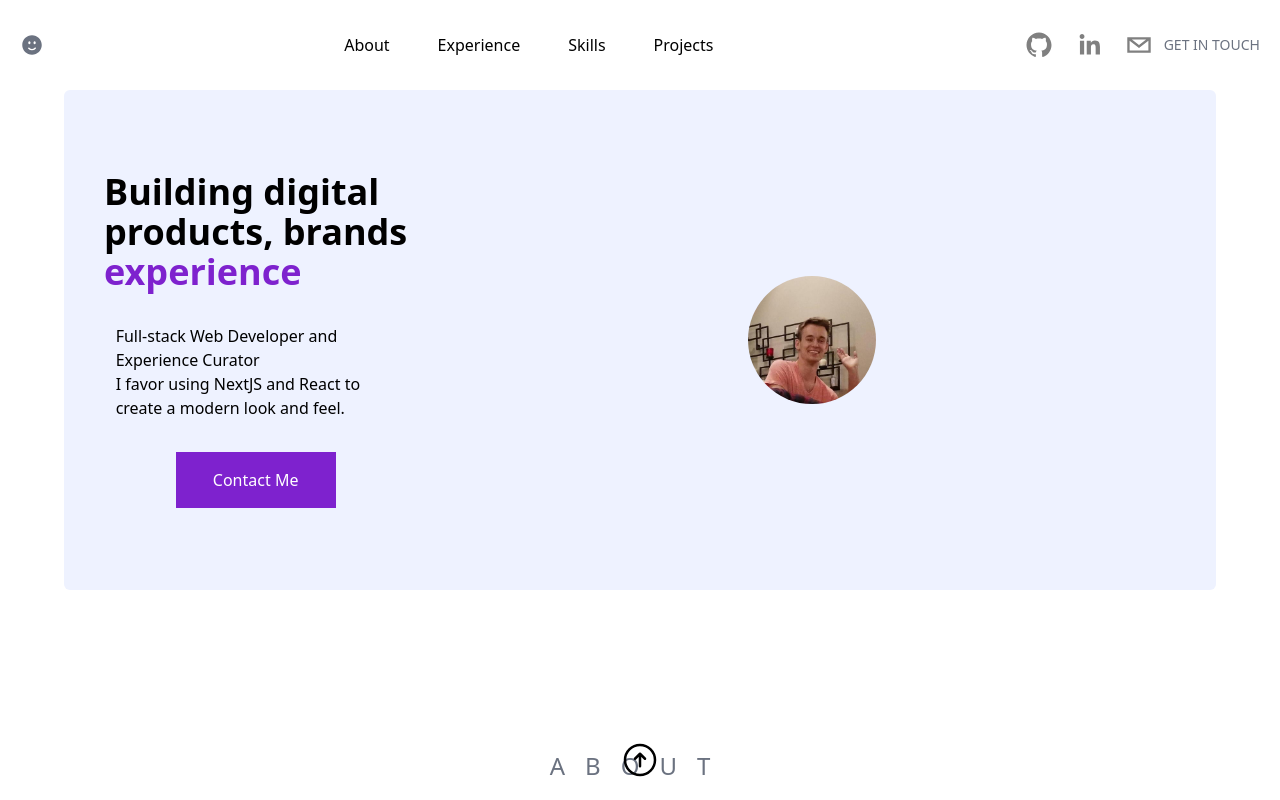
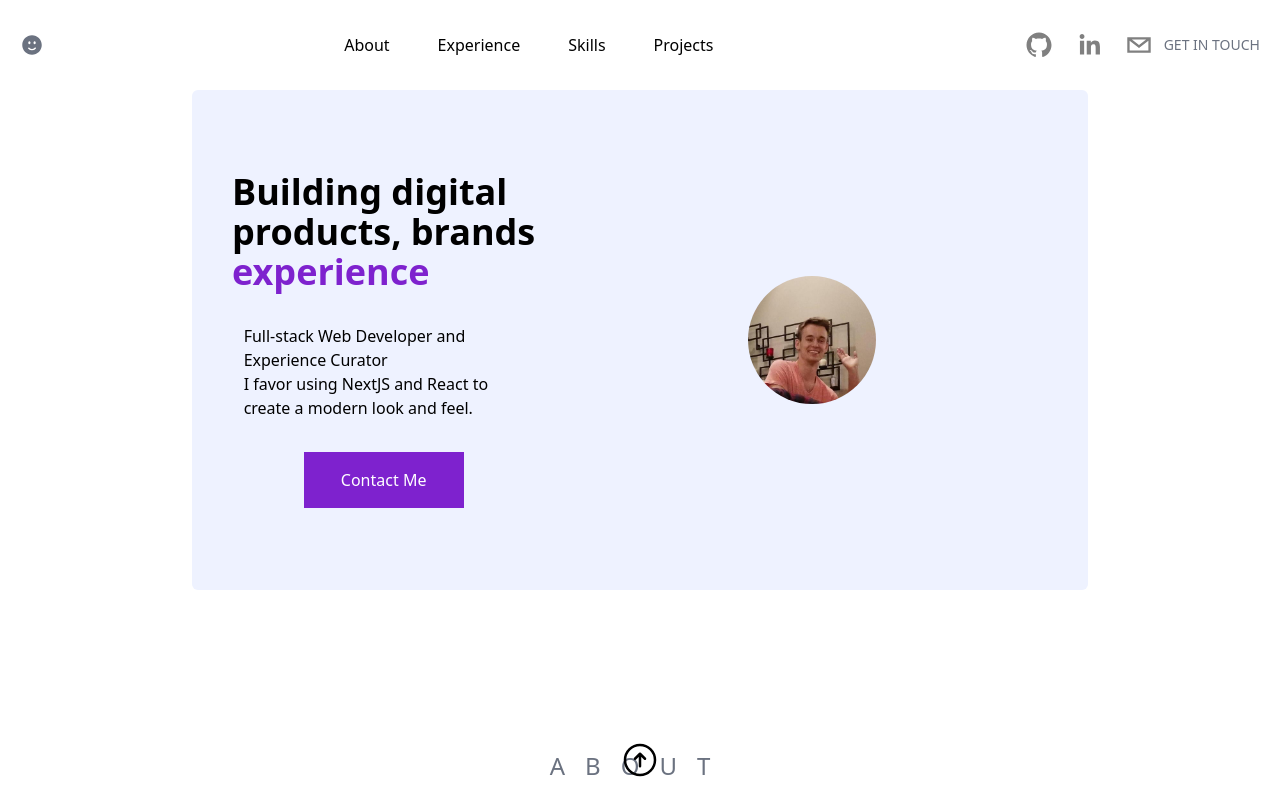
Before and after one commit to Coltonb-boop/portfolio-nextjs13, a Next.js app: page / in a window 1280 px wide. Built offline with nearby package versions, Linux system fonts and the light colour scheme.

Commit message:
Adding responsiveness to hero

```diff
--- a/app/Hero.tsx
+++ b/app/Hero.tsx
@@ -16,7 +16,7 @@ function Hero({}: Props) {
   });
 
   return (
-    <div className='flex items-center justify-evenly text-center overflow-hidden bg-indigo-50 m-16 mt-0 h-[500px] rounded-md'>
+    <div className='flex items-center justify-evenly text-center overflow-hidden bg-indigo-50 m-16 mt-0 h-[500px] rounded-md md:max-w-4xl md:mx-auto'>
       <div className='flex flex-col items-center justify-center space-y-8 pl-10 max-w-md text-left'>
         <div className='text-4xl font-bold'>
           <p>Building digital </p>
@@ -27,7 +27,7 @@ function Hero({}: Props) {
           <p>Full-stack Web Developer and Experience Curator</p>
           <p>I favor using NextJS and React to create a modern look and feel.</p>
         </div>
-        <button className='bg-purple-700 w-40 h-14 text-white'>
+        <button className='bg-purple-700 hover:bg-purple-500 w-40 h-14 text-white'>
           Contact Me
         </button>
       </div>
```
